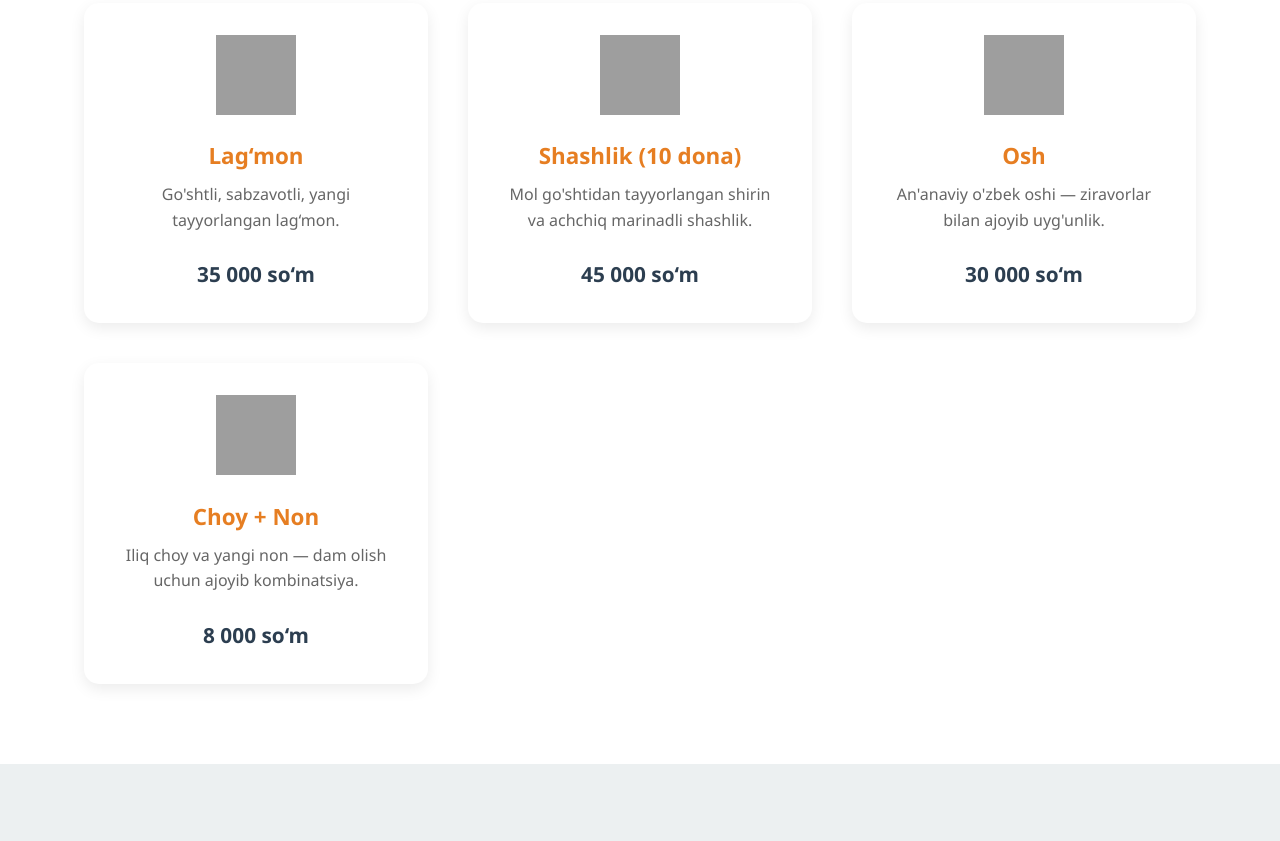
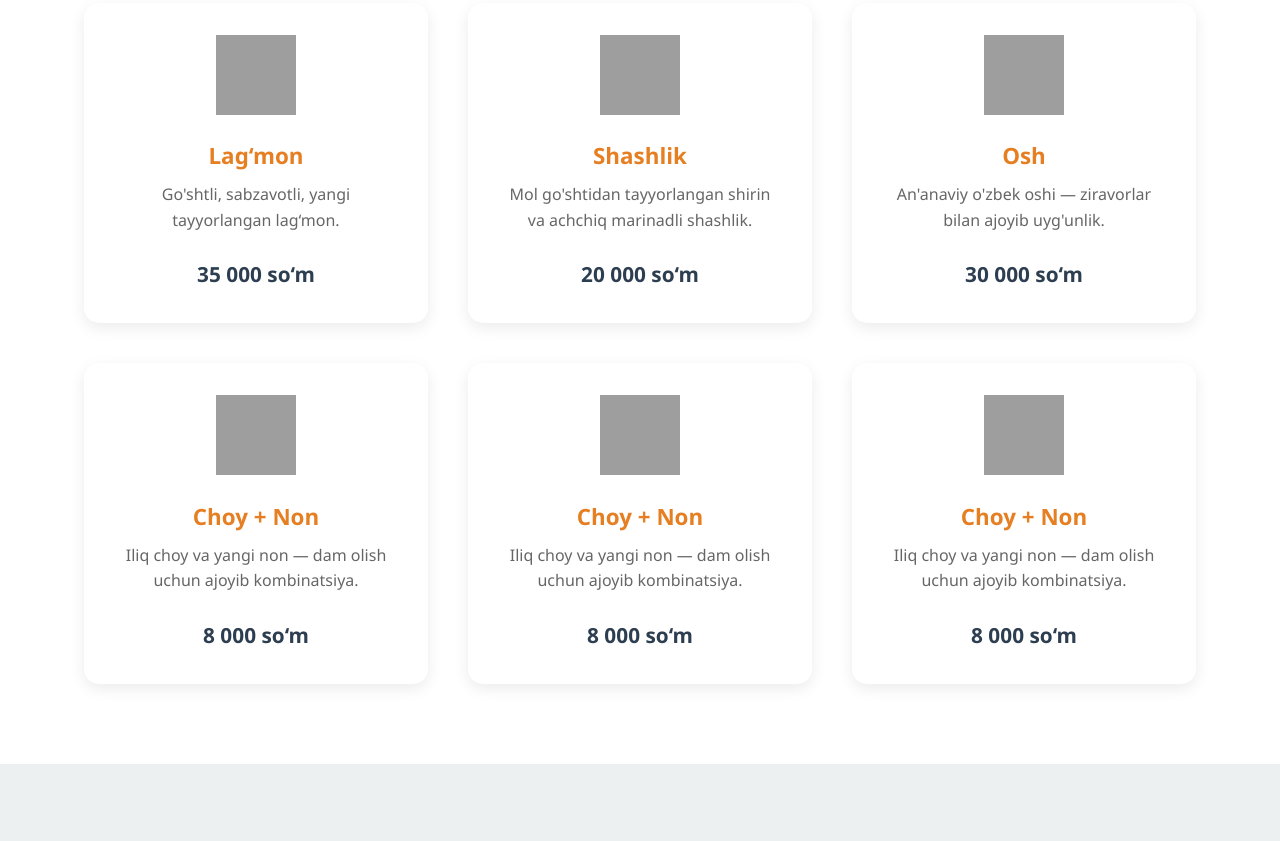
Before and after one commit to webcraft-sys/my-projects, a plain HTML site: page index.html in a window 1280 px wide. Shown: the part 1013-1854 px from the top of the page. Drawn offline with Linux system fonts and the light colour scheme; grey boxes are pictures that could not be loaded.

Commit message:
Update index.html

```diff
--- a/index.html
+++ b/index.html
@@ -36,25 +36,37 @@
             <h2>Bizning Mashhur Taomlarimiz</h2>
             <div class="menu-items">
                 <div class="menu-item">
-                    <img src="https://cdn-icons-png.flaticon.com/512/3075/3075923.png" alt="Lag'mon">
+                    <img src="https://t4.ftcdn.net/jpg/02/31/48/03/360_F_231480324_BqyB5EmbS8LQg2uPF9SZHLovPQK8MfuO.jpg" alt="Lag'mon">
                     <h3>Lag‘mon</h3>
                     <p>Go'shtli, sabzavotli, yangi tayyorlangan lag‘mon.</p>
                     <span class="price">35 000 so‘m</span>
                 </div>
                 <div class="menu-item">
-                    <img src="https://cdn-icons-png.flaticon.com/512/3075/3075924.png" alt="Shashlik">
-                    <h3>Shashlik (10 dona)</h3>
+                    <img src="https://www.sweetandsavorybyshinee.com/wp-content/uploads/2020/07/Grilled-Pork-Kebabs-Shashlyk-4.jpg" alt="Shashlik">
+                    <h3>Shashlik </h3>
                     <p>Mol go'shtidan tayyorlangan shirin va achchiq marinadli shashlik.</p>
-                    <span class="price">45 000 so‘m</span>
+                    <span class="price">20 000 so‘m</span>
                 </div>
                 <div class="menu-item">
-                    <img src="https://cdn-icons-png.flaticon.com/512/3075/3075925.png" alt="Osh">
+                    <img src="https://static.xabar.uz/crop/1/5/736_736_95_1547113144.jpg" alt="Osh">
                     <h3>Osh</h3>
                     <p>An'anaviy o'zbek oshi — ziravorlar bilan ajoyib uyg'unlik.</p>
                     <span class="price">30 000 so‘m</span>
                 </div>
                 <div class="menu-item">
-                    <img src="https://cdn-icons-png.flaticon.com/512/3075/3075926.png" alt="Choy + Non">
+                    <img src="https://data.daryo.uz/media/cache/2020/04/Grand-Turkish-Bazaar-880x487.jpg" alt="Choy + Non">
+                    <h3>Choy + Non</h3>
+                    <p>Iliq choy va yangi non — dam olish uchun ajoyib kombinatsiya.</p>
+                    <span class="price">8 000 so‘m</span>
+                </div>
+                <div class="menu-item">
+                    <img src="https://data.daryo.uz/media/cache/2020/04/Grand-Turkish-Bazaar-880x487.jpg" alt="Choy + Non">
+                    <h3>Choy + Non</h3>
+                    <p>Iliq choy va yangi non — dam olish uchun ajoyib kombinatsiya.</p>
+                    <span class="price">8 000 so‘m</span>
+                </div>
+                <div class="menu-item">
+                    <img src="https://data.daryo.uz/media/cache/2020/04/Grand-Turkish-Bazaar-880x487.jpg" alt="Choy + Non">
                     <h3>Choy + Non</h3>
                     <p>Iliq choy va yangi non — dam olish uchun ajoyib kombinatsiya.</p>
                     <span class="price">8 000 so‘m</span>
```
